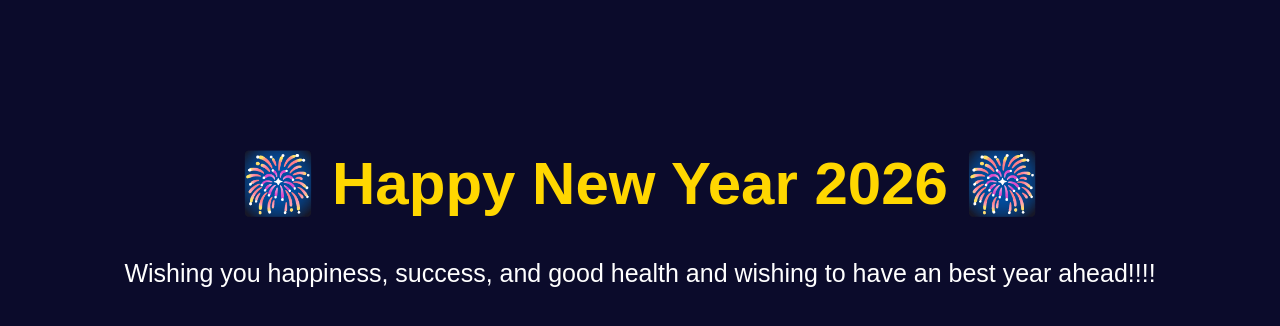
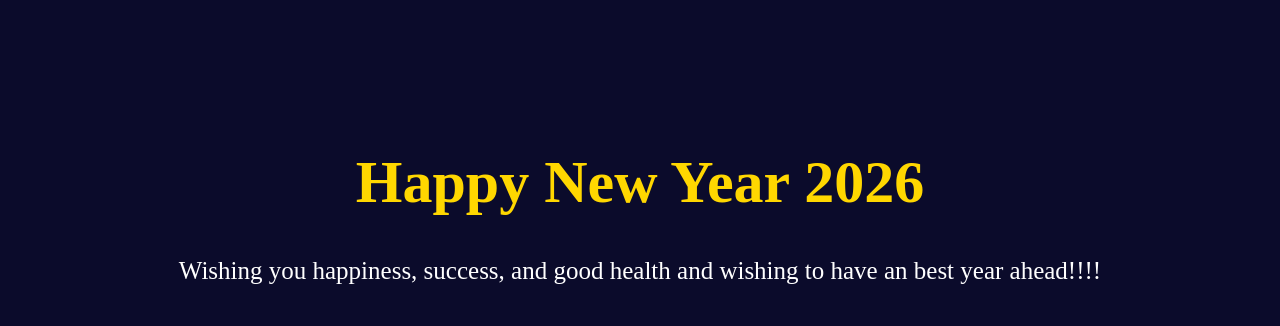
Before and after one commit to bvsasi17/sasi, a plain HTML site: page index.html in a window 1280 px wide. Drawn offline with Linux system fonts and the light colour scheme.

Commit message:
Update index.html

```diff
--- a/index.html
+++ b/index.html
@@ -7,7 +7,7 @@
             background-color: #0b0b2b;
             color: white;
             text-align: center;
-            font-family: Arial;
+            font-family: times new roman;
             padding-top: 100px;
         }
         h1 {
@@ -20,7 +20,7 @@
     </style>
 </head>
 <body>
-    <h1>🎆 Happy New Year 2026 🎆</h1>
+    <h1>  Happy New Year 2026 </h1>
     <p>Wishing you happiness, success, and good health and wishing to have an best year ahead!!!!</p>
 </body>
 </html>
```
